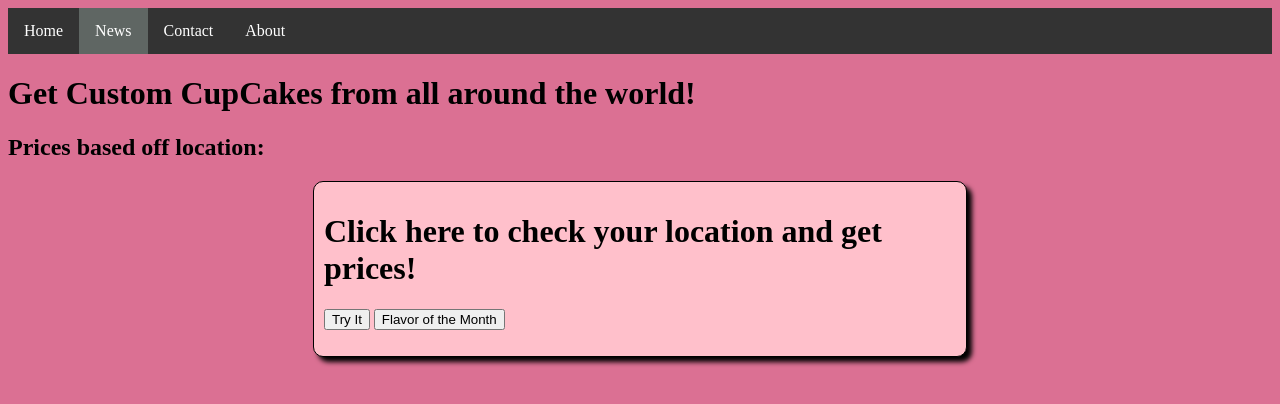
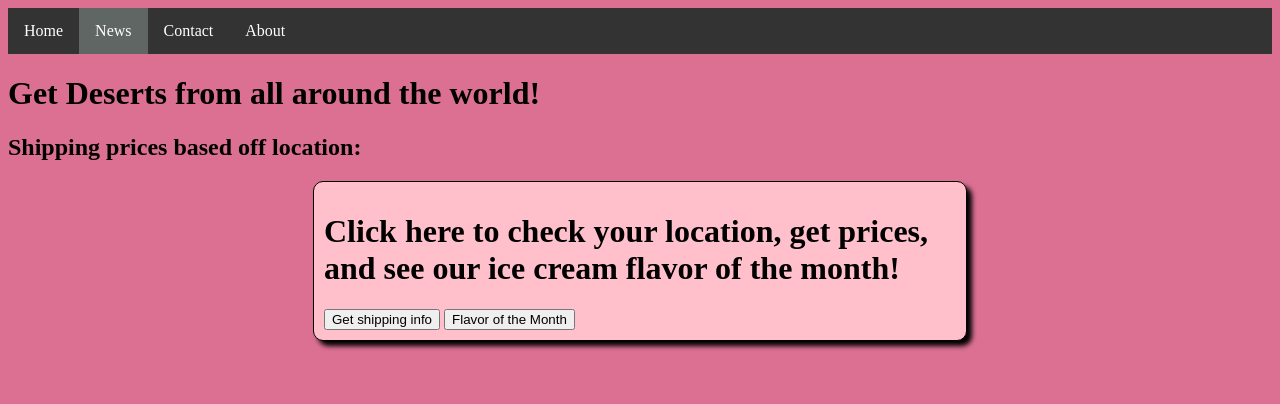
Before and after one commit to BluePrintLabs/mainlab, a plain HTML site: page week3class/news.html in a window 1280 px wide. Drawn offline with nearby package versions, Linux system fonts and the light colour scheme.

Commit message:
Update news.html

```diff
--- a/week3class/news.html
+++ b/week3class/news.html
@@ -21,8 +21,8 @@
 
 
 
-  <div class="animate__tada"> <h1 class="animate_animated animate_bounce">Get Custom CupCakes from all around the world!</h2> <div>
-  <div> <h2> Prices based off location: </h2> <div>
+  <div class="animate__tada"> <h1 class="animate_animated animate_bounce">Get Deserts from all around the world!</h2> <div>
+  <div> <h2> Shipping prices based off location: </h2> <div>
 
 
 
@@ -30,9 +30,10 @@
 
 
 <div class="pastelPink center boxShadow2">
-	<h1> Click here to check your location and get prices!</h1>
-	  <button onclick="getLocation()">Try It</button>
-    <button onclick="flavorOfTheMonth()">Flavor of the Month</button>
+	<h1> Click here to check your location, get prices, and see our ice cream flavor of the month!</h1>
+	  <button onclick="getLocation()">Get shipping info</button>
+	  <button onclick="flavorOfTheMonth()">Flavor of the Month</button>
+</div>
 
 <p id="demo"></p>
 <p id="demo2"></p>
```
